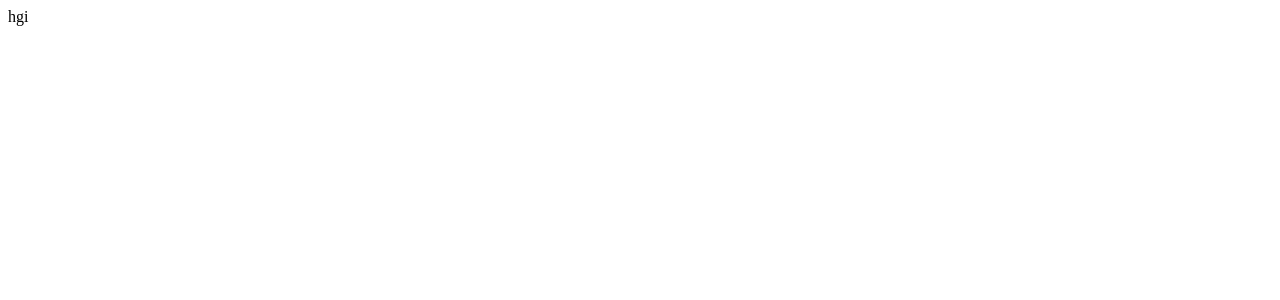
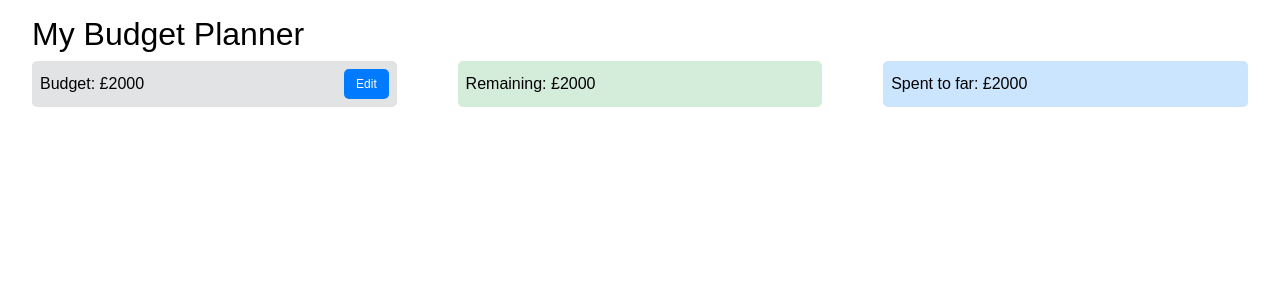
Before and after one commit to atefehbakhshi/Atefeh_hw19_maktab85, a React (Vite) app: page / in a window 1280 px wide. Shown: the top 300 px of the page. Built offline with nearby package versions, Linux system fonts and the light colour scheme.

Commit message:
feat: complete header UI

```diff
--- a/package.json
+++ b/package.json
@@ -16,6 +16,7 @@
   "devDependencies": {
     "@types/react": "^18.0.27",
     "@types/react-dom": "^18.0.10",
+    "@types/styled-components": "^5.1.26",
     "@vitejs/plugin-react": "^3.1.0",
     "autoprefixer": "^10.4.13",
     "postcss": "^8.4.21",
--- a/src/App.tsx
+++ b/src/App.tsx
@@ -1,5 +1,16 @@
+import styled from "styled-components";
+import Header from "./header/Header";
+
+const Wrapper = styled.div`
+  padding: 1rem 2rem;
+`;
+
 function App() {
-  return <div>hgi</div>;
+  return (
+    <Wrapper>
+      <Header />
+    </Wrapper>
+  );
 }
 
 export default App;
--- /dev/null
+++ b/src/components/Button.tsx
@@ -0,0 +1,21 @@
+import { FC } from "react";
+import styled from "styled-components";
+
+const Btn = styled.button`
+  padding: 0.5rem 0.75rem;
+  background-color: #007bff;
+  color: #fff;
+  border: none;
+  border-radius: 5px;
+  font-size: 0.75rem;
+`;
+
+type Props = {
+  children: string;
+};
+
+const Button: FC<Props> = ({ children }) => {
+  return <Btn>{children}</Btn>;
+};
+
+export default Button;
--- /dev/null
+++ b/src/header/Header.tsx
@@ -0,0 +1,40 @@
+import styled from "styled-components";
+
+import Button from "../components/Button";
+import HeaderElement from "./HeaderElement";
+
+const MainWrapper = styled.header`
+  margin-bottom: 1rem;
+`;
+
+const H1 = styled.h1`
+  font-weight: 500;
+  margin-bottom: 0.5rem;
+`;
+
+const HeaderElementsWrapper = styled.div`
+  display: flex;
+  justify-content: space-between;
+`;
+
+const Header = () => {
+  return (
+    <MainWrapper>
+      <H1>My Budget Planner</H1>
+      <HeaderElementsWrapper>
+        <HeaderElement bgColor={"#e2e3e5"}>
+          <p>Budget: &#163;{2000}</p>
+          <Button>Edit</Button>
+        </HeaderElement>
+        <HeaderElement bgColor={"#d4edda"}>
+          <p>Remaining: &#163;{2000}</p>
+        </HeaderElement>
+        <HeaderElement bgColor={"#cce5ff"}>
+          <p>Spent to far: &#163;{2000}</p>
+        </HeaderElement>
+      </HeaderElementsWrapper>
+    </MainWrapper>
+  );
+};
+
+export default Header;
--- /dev/null
+++ b/src/header/HeaderElement.tsx
@@ -0,0 +1,23 @@
+import { FC } from "react";
+import styled from "styled-components";
+
+type Props = {
+  children: JSX.Element | JSX.Element[];
+  bgColor: string;
+};
+
+const HeaderElement: FC<Props> = ({ children, bgColor }) => {
+  const Element = styled.div`
+    width: 30%;
+    display: flex;
+    justify-content: space-between;
+    align-items: center;
+    padding: 0.5rem;
+    background-color: ${bgColor};
+    border-radius: 5px;
+  `;
+
+  return <Element>{children}</Element>;
+};
+
+export default HeaderElement;
--- a/src/index.css
+++ b/src/index.css
@@ -0,0 +1,14 @@
+* {
+  padding: 0;
+  margin: 0;
+  box-sizing: border-box;
+}
+
+body {
+  font-family: sans-serif;
+}
+
+.test {
+  align-items: center;
+  justify-content: space-between;
+}
```
Also changed, not shown: 1 other file (tests, documents, lock files or other folders).
